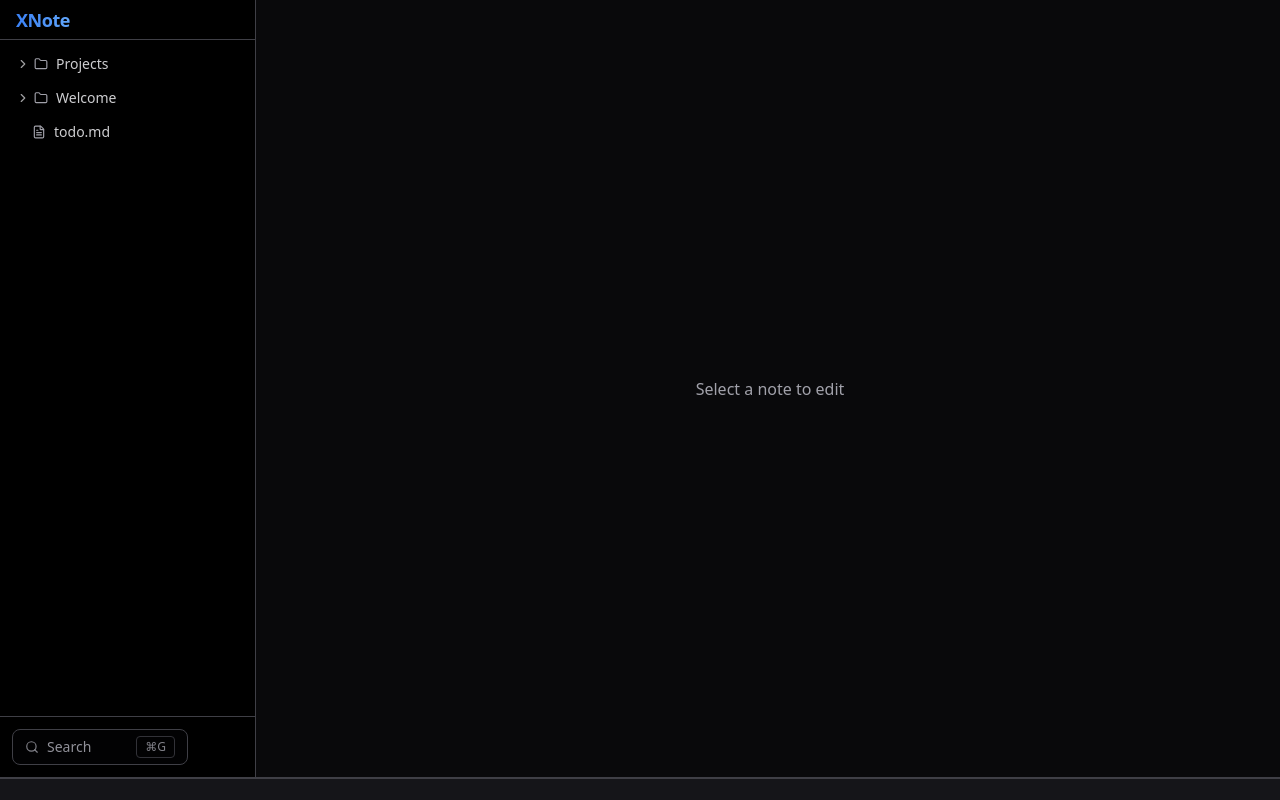
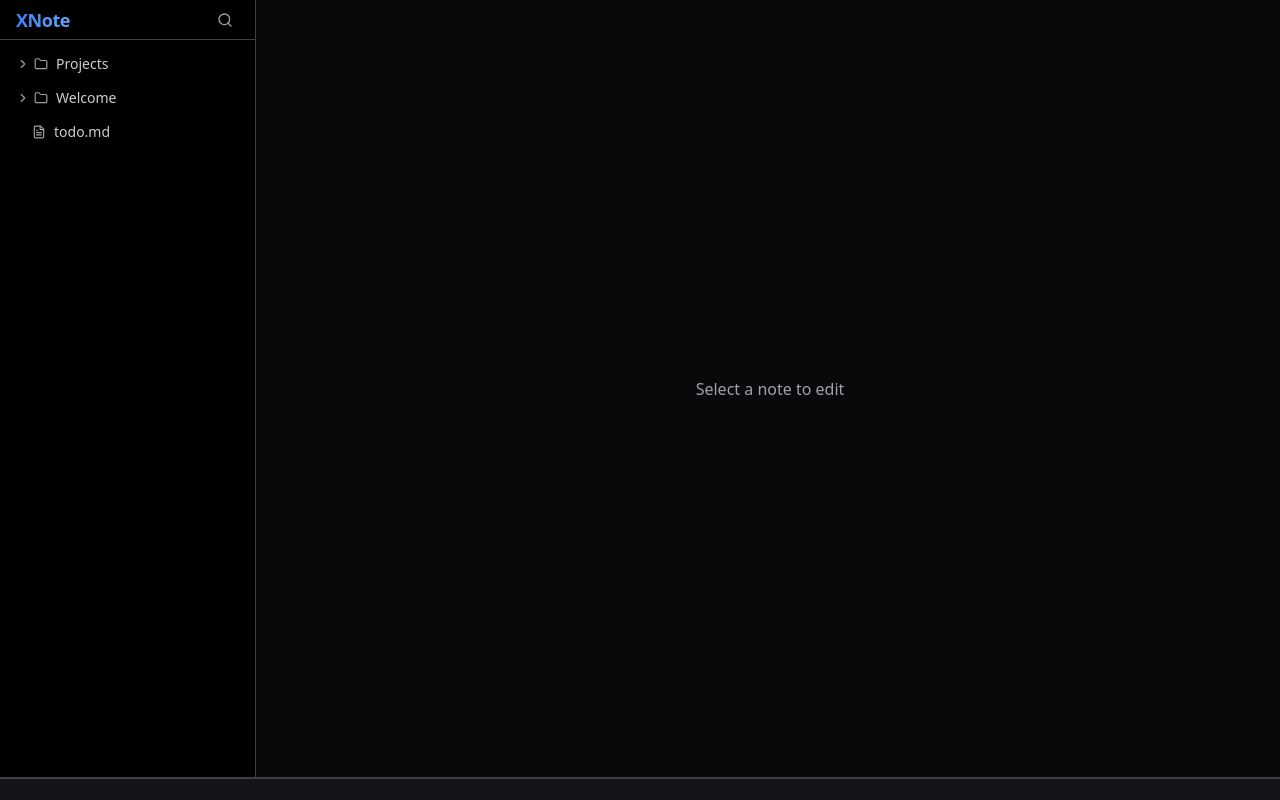
Before and after one commit to fdx321/XNote, a React (Vite) app: page / in a window 1280 px wide. Built offline with nearby package versions, Linux system fonts and the light colour scheme.

Commit message:
refactor: move search button from sidebar footer to header

```diff
--- a/src/components/Sidebar.tsx
+++ b/src/components/Sidebar.tsx
@@ -78,20 +78,6 @@ export const Sidebar: React.FC<SidebarProps> = () => {
   const [moveToModalOpen, setMoveToModalOpen] = useState(false);
   const [moveTargetNode, setMoveTargetNode] = useState<FileNode | null>(null);
   const [searchOpen, setSearchOpen] = useState(false);
-
-  const formatShortcutSymbols = (shortcut: string) => {
-      const parts = shortcut.split('+').filter(Boolean);
-      const out: string[] = [];
-      for (const p of parts) {
-          const k = p.toLowerCase();
-          if (k === 'cmd') out.push('⌘');
-          else if (k === 'ctrl') out.push('⌃');
-          else if (k === 'alt') out.push('⌥');
-          else if (k === 'shift') out.push('⇧');
-          else out.push(p.length === 1 ? p.toUpperCase() : p);
-      }
-      return out.join('');
-  };
 
   const normalizeMainKey = (key: string) => {
       if (!key) return '';
@@ -411,6 +397,16 @@ export const Sidebar: React.FC<SidebarProps> = () => {
         >
             <span className="bg-clip-text text-transparent bg-gradient-to-r from-accent to-blue-400">XNote</span>
         </h2>
+        <div className="flex items-center gap-1">
+          <button
+            type="button"
+            onClick={() => setSearchOpen(true)}
+            className="p-1.5 text-muted hover:text-text hover:bg-surfaceHighlight rounded"
+            title={`Search (${searchShortcut || 'Cmd+G'})`}
+          >
+            <Search size={16} />
+          </button>
+        </div>
       </div>
 
       <div
@@ -440,21 +436,6 @@ export const Sidebar: React.FC<SidebarProps> = () => {
                 ))}
             </>
         )}
-      </div>
-
-      <div className="p-3 border-t border-border bg-sidebar/50 backdrop-blur-sm sticky bottom-0 z-10 flex justify-start">
-        <button
-            type="button"
-            onClick={() => setSearchOpen(true)}
-            className="h-9 w-44 px-3 rounded-lg border border-border bg-background/30 hover:bg-surfaceHighlight transition-colors flex items-center gap-2 text-muted"
-            title={`Search (${searchShortcut || 'Cmd+G'})`}
-        >
-            <Search size={14} className="opacity-80" />
-            <span className="text-sm flex-1 text-left opacity-90">Search</span>
-            <span className="text-xs border border-border rounded px-2 py-0.5 opacity-80">
-              {formatShortcutSymbols(searchShortcut || 'Cmd+G')}
-            </span>
-        </button>
       </div>
 
       {/* Context Menu */}
```
